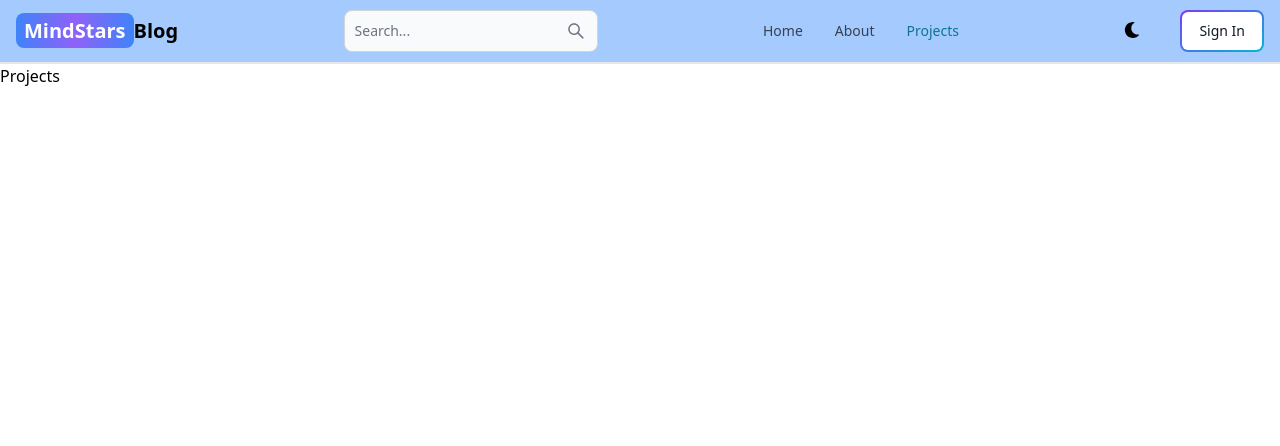
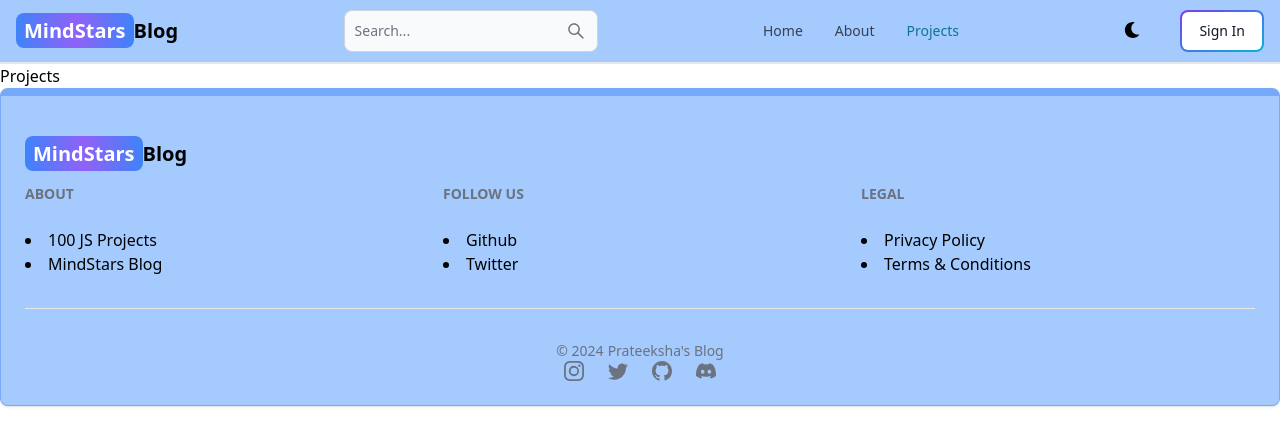
Before and after one commit to prateeksha-tripathy/MindStars, a React (Vite) app in the folder client/: page /projects in a window 1280 px wide. Shown: the top 446 px of the page. Built offline with nearby package versions, Linux system fonts and the light colour scheme.

Commit message:
Added footer component

```diff
--- a/client/src/App.jsx
+++ b/client/src/App.jsx
@@ -8,11 +8,12 @@
 
 import { BrowserRouter , Route , Routes } from 'react-router-dom'
 import Header from './components/Header'
+import Footer from './components/Footer'
 
 export default function App() {
   return (
     <BrowserRouter>
-    <Header />
+      <Header />
       <Routes>
         <Route path="/" element={<Home />} />
         <Route path="/about" element={<About />} />
@@ -22,6 +23,7 @@
         <Route path="/projects" element={<Projects />} />
 
       </Routes>
+      <Footer />
     </BrowserRouter>
   )
 }
--- /dev/null
+++ b/client/src/components/Footer.jsx
@@ -0,0 +1,84 @@
+import { Footer } from 'flowbite-react'
+import React from 'react'
+import { Link } from 'react-router-dom'
+import { BsInstagram , BsTwitter , BsGithub ,BsDiscord } from 'react-icons/bs';
+
+export default function FooterComp() {
+  return (
+    <Footer container className='border border-t-8 border-blue-400 bg-blue-300'>
+        <div className='w-full max-w-7xl mx-auto'>
+            <div className='grid w-full  '>
+                <div className='mt-5'>
+                    <Link to = '/' className='self-center whitespace-nowrap text-lg sm:text-xl font-semibold dark:text-white'>
+                        <span className='px-2 py-1 bg-gradient-to-r from-blue-500 via-purple-500 to-blue-500 rounded-lg text-white'>MindStars</span>
+                        Blog
+                    </Link>
+                </div>
+                <div className='grid grid-cols-2 gap-8 mt-4 sm:grid-cols-3 sm:gap-6'>
+                    <div>
+                        <Footer.Title title='About' />
+                        <Footer.Link
+                            href = 'https://www.100jsprojects.com'
+                            target='_blank'
+                            rel = 'noopener noreferrer'
+                        >
+                            100 JS Projects
+                        </Footer.Link>
+                        <Footer.Link
+                            href = '/about'
+                            target='_blank'
+                            rel = 'noopener noreferrer'
+                        >
+                            MindStars Blog
+                        </Footer.Link>
+                    </div>
+                    <div>
+                        <Footer.Title title='Follow Us' />
+                        <Footer.Link
+                            href = 'https://github.com/prateeksha-tripathy'
+                            target='_blank'
+                            rel = 'noopener noreferrer'
+                        >
+                            Github
+                        </Footer.Link>
+                        <Footer.Link
+                            href = 'https://twitter.com/Prateeksha1073'
+                            target='_blank'
+                            rel = 'noopener noreferrer'
+                        >
+                            Twitter
+                        </Footer.Link>
+                    </div>
+                    <div>
+                        <Footer.Title title='Legal' />
+                        <Footer.Link
+                            href = '#'
+                            // target='_blank'
+                            // rel = 'noopener noreferrer'
+                        >
+                            Privacy Policy
+                        </Footer.Link>
+                        <Footer.Link
+                            href = '#'
+                            target='_blank'
+                            rel = 'noopener noreferrer'
+                        >
+                            Terms &amp; Conditions
+                        </Footer.Link>
+                    </div>
+                </div>
+            </div>
+            <Footer.Divider />
+            <div className=''>
+                <Footer.Copyright href='#' by="Prateeksha's Blog" year = {new Date().getFullYear()} />
+                <div className='flex gap-6 sm:mt-0 mt-4 sm:justify-center'>
+                    <Footer.Icon href = '#' icon={BsInstagram}/>
+                    <Footer.Icon href = 'https://twitter.com/Prateeksha1073' icon={BsTwitter}/>
+                    <Footer.Icon href = 'https://github.com/prateeksha-tripathy' icon={BsGithub}/>
+                    <Footer.Icon href = '#' icon={BsDiscord}/>
+                </div>
+            </div>
+        </div>
+    </Footer>
+  )
+}
```
